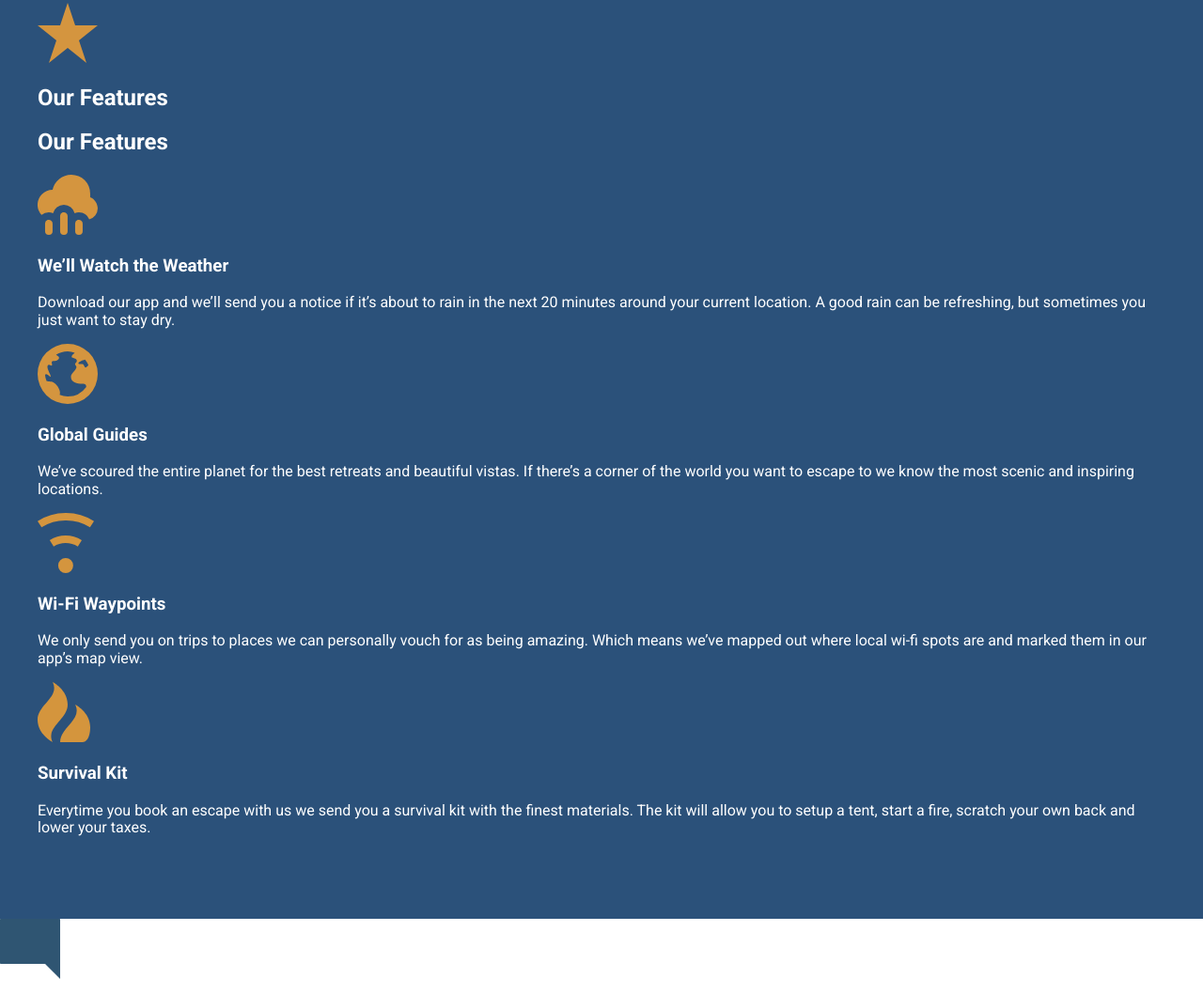
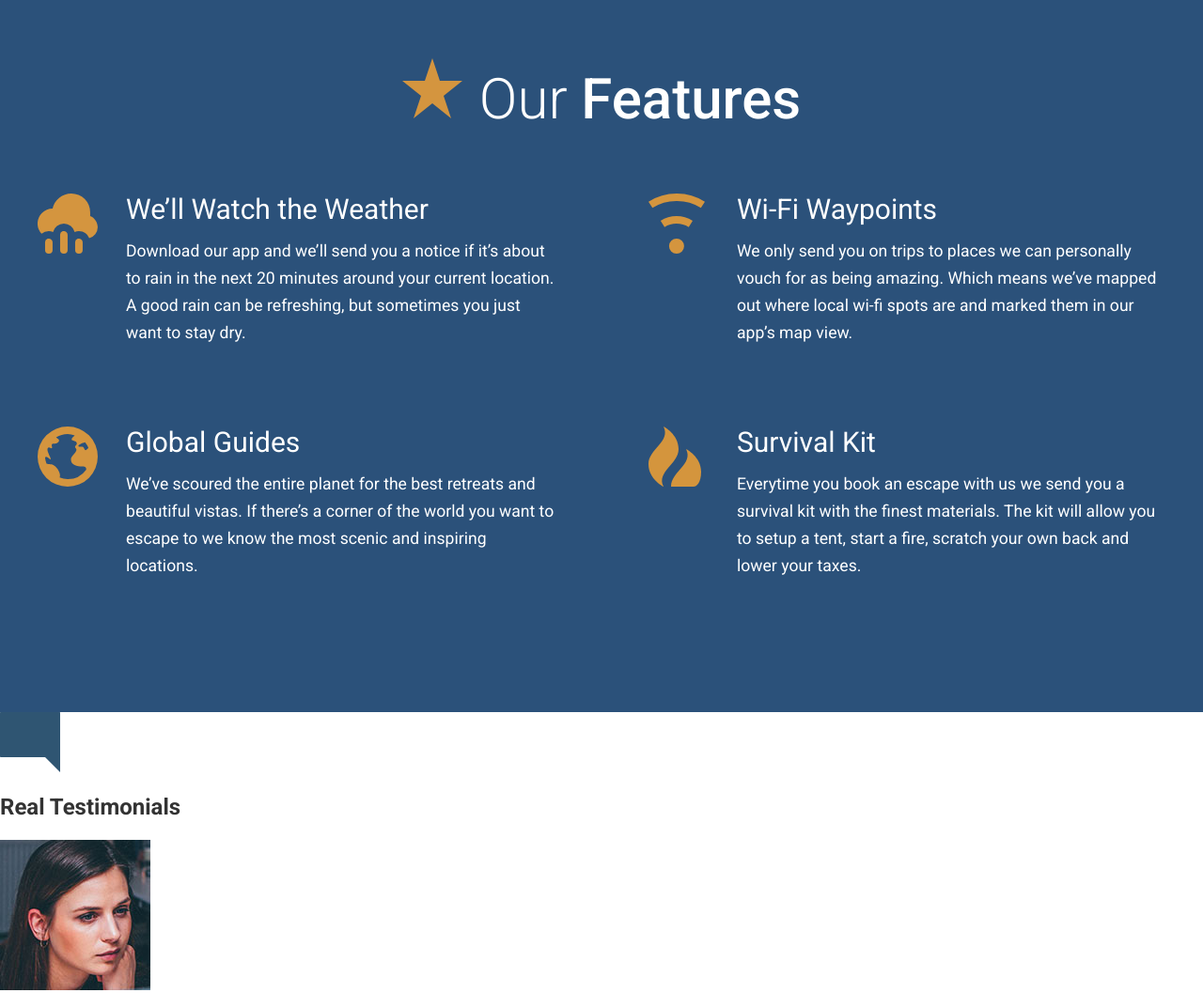
Before and after one commit to aghilazghi/travel-adventure, a website: page app/index.html in a window 1280 px wide. Shown: the part 2268-3325 px from the top of the page at 94% size. Drawn offline with Linux system fonts and the light colour scheme.

Commit message:
Completed the feature section

```diff
--- /dev/null
+++ b/app/assets/styles/modules/_feature-item.css
@@ -0,0 +1,34 @@
+.feature-item {
+
+    position: relative;
+    padding-bottom: 2.5rem;
+
+    @mixin atSmall {
+         padding-left: 94px;
+    }
+
+    &__icon {
+
+        display: block;
+        margin: 0 auto;
+
+       @mixin atSmall {
+            position: absolute;
+            left: 0;
+       }
+    }
+
+    &__title {
+        font-size: 1.6rem;
+        font-weight: 400;
+        margin-top: .7rem;
+        margin-bottom: .8rem;
+        text-align: center;
+
+        @mixin atSmall {
+            text-align: left;
+            margin-top: 1rem;
+           font-size: 1.875rem;
+        }
+    }
+}
--- a/app/assets/styles/modules/_generic-content-container.css
+++ b/app/assets/styles/modules/_generic-content-container.css
@@ -1,7 +1,8 @@
 .generic-content-container {
   p {
     line-height: 1.65;
-    margin: 1.6rem 0;
+    margin: 0 0 1.8rem 0;
+    font-weight: 400;
 
     @mixin atSmall {
         font-size: 1.1rem;
--- a/app/assets/styles/modules/_row.css
+++ b/app/assets/styles/modules/_row.css
@@ -6,8 +6,16 @@
         margin-right: -65px;
     }
 
+    &--gutters-large {
+        margin-right: -100px;
+    }
+
     &--gutters > div {
         padding-right: 65px;
+    }
+
+    &--gutters-large > div {
+        padding-right: 100px;
     }
 
     &__bottom-margin-until-medium {
@@ -28,6 +36,11 @@
             width: 37%;
         }
 
+        &__medium-6 {
+            float: left;
+            width: 50%;
+        }
+
         &__medium-8 {
             float: left;
             width: 66.66%;
--- /dev/null
+++ b/app/assets/styles/modules/_section-title.css
@@ -0,0 +1,27 @@
+.section-title {
+    font-size: 2.5rem;
+    font-weight: 300;
+    text-align: center;
+
+    @mixin atSmall {
+        font-size: 3.75rem;
+    }
+
+    strong {
+        font-weight: 500;
+    }
+
+    &__icon {
+        display: block;
+        margin-left: auto;
+        margin-right: auto;
+        margin-bottom: .75rem;
+
+        @mixin atSmall {
+            margin-right: 1.124rem;
+            margin-left: 0;
+            display: inline-block;
+             margin-bottom: 0;
+        }
+    }
+}
--- a/app/assets/styles/styles.css
+++ b/app/assets/styles/styles.css
@@ -9,3 +9,5 @@
 @import "modules/_headline";
 @import "modules/_row";
 @import "modules/_generic-content-container";
+@import "modules/_section-title";
+@import "modules/_feature-item";
--- a/app/index.html
+++ b/app/index.html
@@ -71,24 +71,34 @@
   <div id="features" class="page-section page-section--blue">
 
     <div class="wrapper">
-        <img src="assets/images/icons/star.svg">
-        <h2>Our Features</h2>
-        <h2>Our Features</h2>
-        <img src="assets/images/icons/rain.svg">
-        <h3>We&rsquo;ll Watch the Weather</h3>
-        <p>Download our app and we&rsquo;ll send you a notice if it&rsquo;s about to rain in the next 20 minutes around your current location. A good rain can be refreshing, but sometimes you just want to stay dry.</p>
+        <h2 class="section-title"><img class="section-title__icon" src="assets/images/icons/star.svg">Our <strong>Features</strong></h2>
 
-        <img src="assets/images/icons/globe.svg">
-        <h3>Global Guides</h3>
-        <p>We&rsquo;ve scoured the entire planet for the best retreats and beautiful vistas. If there&rsquo;s a corner of the world you want to escape to we know the most scenic and inspiring locations.</p>
-
-        <img src="assets/images/icons/wifi.svg">
-        <h3>Wi-Fi Waypoints</h3>
-        <p>We only send you on trips to places we can personally vouch for as being amazing. Which means we&rsquo;ve mapped out where local wi-fi spots are and marked them in our app&rsquo;s map view.</p>
-
-        <img src="assets/images/icons/fire.svg">
-        <h3>Survival Kit</h3>
-        <p>Everytime you book an escape with us we send you a survival kit with the finest materials. The kit will allow you to setup a tent, start a fire, scratch your own back and lower your taxes.</p>
+       <div class="row row--gutters-large generic-content-container">
+          <div class="row__medium-6">
+              <div class="feature-item">
+                  <img class="feature-item__icon" src="assets/images/icons/rain.svg">
+                  <h3 class="feature-item__title">We&rsquo;ll Watch the Weather</h3>
+                  <p>Download our app and we&rsquo;ll send you a notice if it&rsquo;s about to rain in the next 20 minutes around your current location. A good rain can be refreshing, but sometimes you just want to stay dry.</p>
+              </div>
+              <div class="feature-item">
+                   <img class="feature-item__icon" src="assets/images/icons/globe.svg">
+                  <h3 class="feature-item__title">Global Guides</h3>
+                  <p>We&rsquo;ve scoured the entire planet for the best retreats and beautiful vistas. If there&rsquo;s a corner of the world you want to escape to we know the most scenic and inspiring locations.</p>
+              </div>
+          </div>
+          <div class="row__medium-6">
+              <div class="feature-item">
+                  <img class="feature-item__icon" src="assets/images/icons/wifi.svg">
+                  <h3 class="feature-item__title">Wi-Fi Waypoints</h3>
+                  <p>We only send you on trips to places we can personally vouch for as being amazing. Which means we&rsquo;ve mapped out where local wi-fi spots are and marked them in our app&rsquo;s map view.</p>
+              </div>
+              <div class="feature-item">
+                  <img class="feature-item__icon" src="assets/images/icons/fire.svg">
+                  <h3 class="feature-item__title">Survival Kit</h3>
+                  <p>Everytime you book an escape with us we send you a survival kit with the finest materials. The kit will allow you to setup a tent, start a fire, scratch your own back and lower your taxes.</p>
+              </div>
+          </div>
+       </div>
     </div>
 
   </div>
--- a/app/temp/styles/styles.css
+++ b/app/temp/styles/styles.css
@@ -670,8 +670,16 @@ a {
         margin-right: -65px;
     }
 
+.row--gutters-large {
+        margin-right: -100px;
+    }
+
 .row--gutters > div {
         padding-right: 65px;
+    }
+
+.row--gutters-large > div {
+        padding-right: 100px;
     }
 
 .row__bottom-margin-until-medium {
@@ -693,6 +701,11 @@ a {
             width: 37%;
         }
 
+        .row__medium-6 {
+            float: left;
+            width: 50%;
+        }
+
         .row__medium-8 {
             float: left;
             width: 66.66%;
@@ -705,7 +718,8 @@ a {
 
 .generic-content-container p {
     line-height: 1.65;
-    margin: 1.6rem 0;
+    margin: 0 0 1.8rem 0;
+    font-weight: 400;
   }
 
 @media (min-width: 530px){
@@ -718,3 +732,81 @@ a {
 .generic-content-container p a {
     font-weight: 600;
   }
+
+.section-title {
+    font-size: 2.5rem;
+    font-weight: 300;
+    text-align: center;
+}
+
+@media (min-width: 530px){
+
+.section-title {
+        font-size: 3.75rem
+}
+  }
+
+.section-title strong {
+        font-weight: 500;
+    }
+
+.section-title__icon {
+        display: block;
+        margin-left: auto;
+        margin-right: auto;
+        margin-bottom: .75rem;
+    }
+
+@media (min-width: 530px){
+
+.section-title__icon {
+            margin-right: 1.124rem;
+            margin-left: 0;
+            display: inline-block;
+             margin-bottom: 0
+    }
+  }
+
+.feature-item {
+
+    position: relative;
+    padding-bottom: 2.5rem;
+}
+
+@media (min-width: 530px){
+
+.feature-item {
+         padding-left: 94px
+}
+  }
+
+.feature-item__icon {
+
+        display: block;
+        margin: 0 auto;
+    }
+
+@media (min-width: 530px){
+
+.feature-item__icon {
+            position: absolute;
+            left: 0
+    }
+  }
+
+.feature-item__title {
+        font-size: 1.6rem;
+        font-weight: 400;
+        margin-top: .7rem;
+        margin-bottom: .8rem;
+        text-align: center;
+    }
+
+@media (min-width: 530px){
+
+.feature-item__title {
+            text-align: left;
+            margin-top: 1rem;
+           font-size: 1.875rem
+    }
+  }
```
